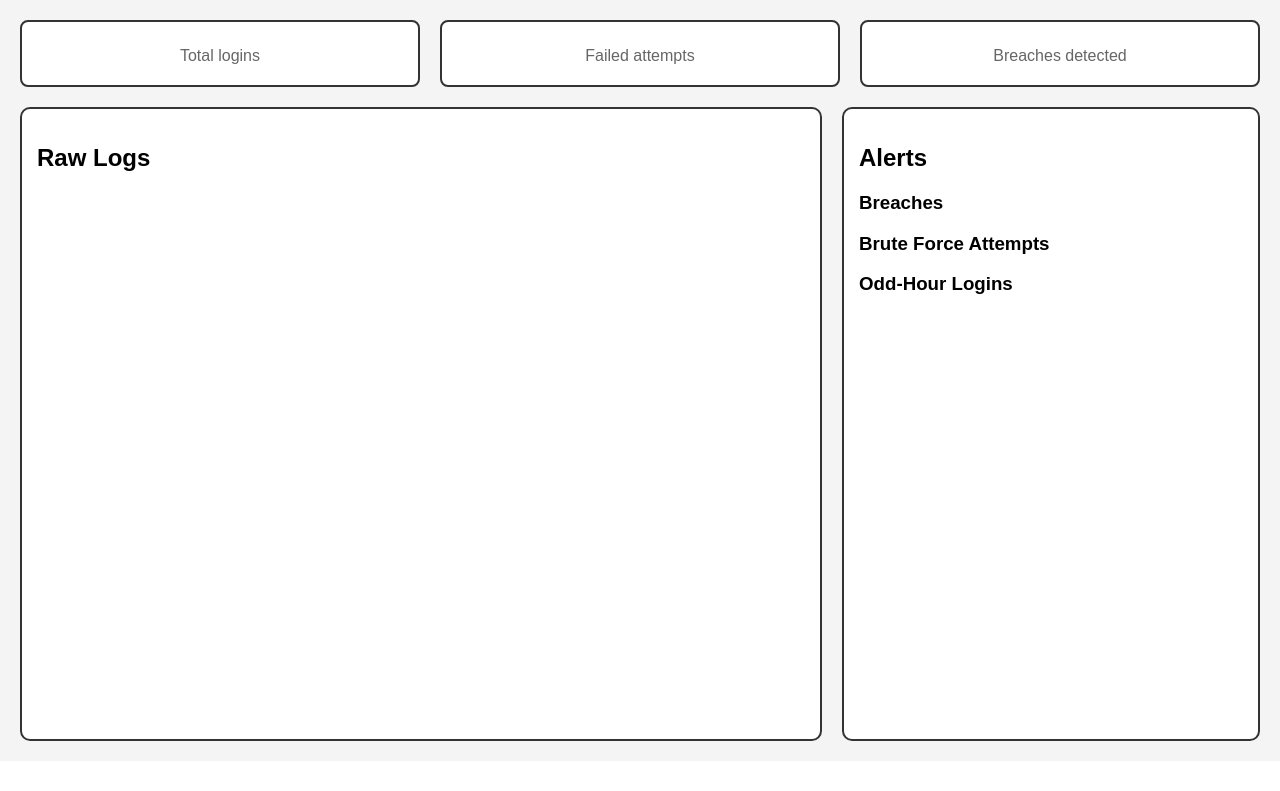
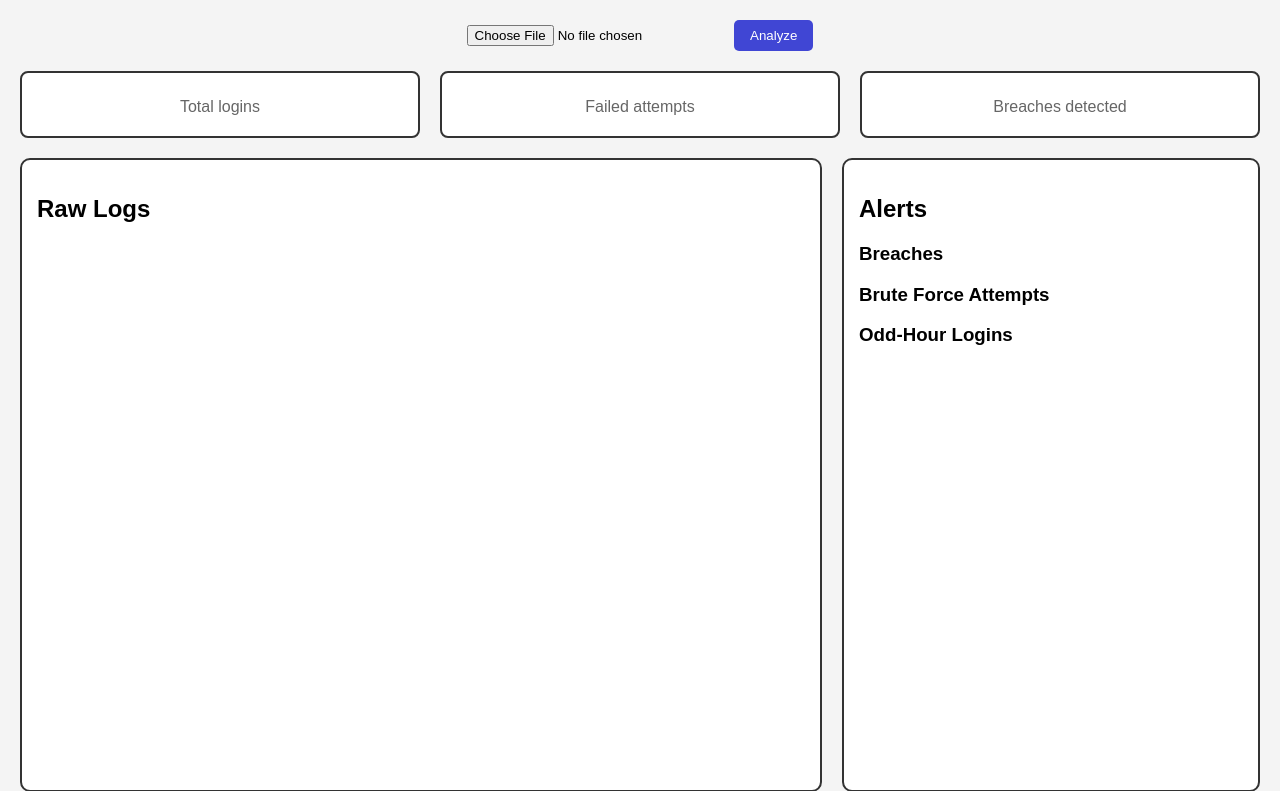
Before and after one commit to dthalen/log-analyzer, a Flask app: template templates/dashboard.html in a window 1280 px wide. Shown: the part 77-868 px from the top of the page. Before the commit the page ends 818 px from the top, so only its background shows below. Run offline with Flask 3, Linux system fonts and the light colour scheme; the template is opened without the code that fills it, so the values that code supplies are empty.

Commit message:
Add file upload: analyze any log file through the dashboard

```diff
--- a/app.py
+++ b/app.py
@@ -1,14 +1,29 @@
-from flask import Flask, render_template
+from flask import Flask, render_template, request
 from detector import analyze_log
 
 app = Flask(__name__)
 
-@app.route("/")
+@app.route("/", methods=["GET", "POST"])
 def home():
-    breaches, brute_force, odd_hours, stats = analyze_log("auth.log")
 
-    with open ("auth.log") as f:
-        log_lines = f.readlines()
+    if request.method == "POST":
+        request.files["logfile"].save("uploaded.log")
+
+        with open ("uploaded.log") as f:
+            log_lines = f.readlines()
+        breaches, brute_force, odd_hours, stats = analyze_log("uploaded.log")
+
+    else:
+        breaches = []
+        brute_force = []
+        odd_hours = []
+        log_lines = []
+        stats = {"total": 0, "failed": 0, "breaches": 0}
+
+
+
+
+
 
     return render_template("dashboard.html",
                            breaches=breaches,
--- a/static/style.css
+++ b/static/style.css
@@ -85,3 +85,23 @@
     margin: 2px 0;
     font-family: monospace;
 }
+
+.upload {
+    padding: 0 20px;
+    margin-bottom: 20px;
+    text-align: center;
+}
+
+.upload button {
+    padding: 8px 16px;
+    background-color: #4046d4;
+    color: white;
+    border: none;
+    border-radius: 5px;
+    cursor: pointer;
+    margin-left: 10px;
+}
+
+.upload button:hover {
+    background-color: #2d33a0;
+}
--- a/templates/dashboard.html
+++ b/templates/dashboard.html
@@ -8,6 +8,13 @@
 
     <div class="header">
         <h1>Log Analyzer Dashboard</h1>
+    </div>
+
+    <div class="upload">
+        <form method="POST" enctype="multipart/form-data">
+            <input type="file" name="logfile" required>
+            <button type="submit">Analyze</button>
+        </form>
     </div>
 
     <div class="stats">
```
Also changed, not shown: 1 other file.
